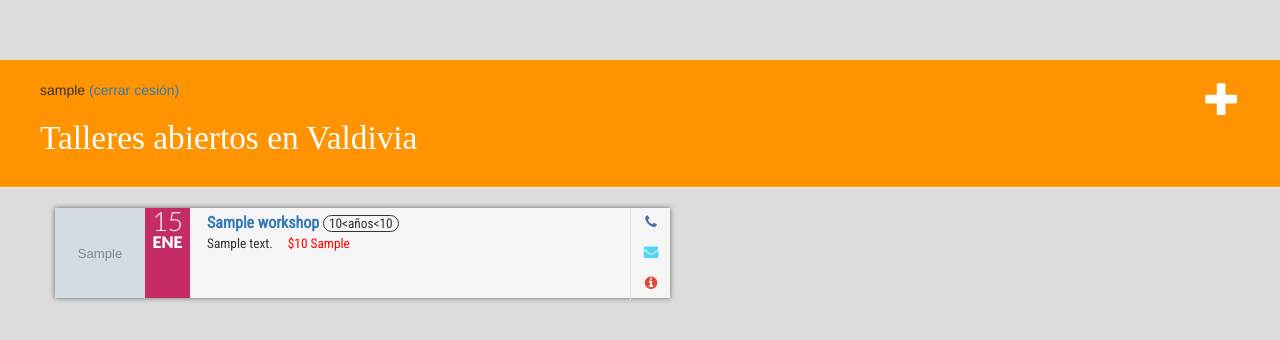
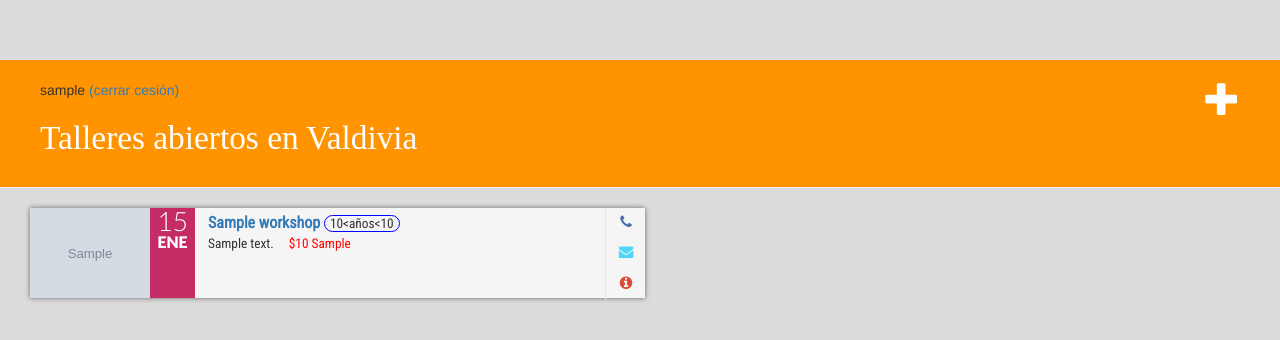
Before and after one commit to quentindeneyer/my-first-blog, a Django app: page / in a window 1280 px wide. Shown: the top 340 px of the page. Run offline with Django 3.2, Linux system fonts and the light colour scheme; a user stored in the database is signed in; tables that the repository leaves empty hold one stand-in row (values such as "Sample post"); grey boxes marked "Sample" are stand-in pictures; some libraries are stand-ins or nearby versions.

Commit message:
blog.css add media minwidth...

```diff
--- a/django_girls/blog/static/css/blog.css
+++ b/django_girls/blog/static/css/blog.css
@@ -19,7 +19,7 @@
 }
 
 .content {
-    margin-left: 40px;
+    margin-left: 15px;
 }
 
 .col-md-8 {
@@ -74,6 +74,7 @@ h1, h3, h4 {
   line-height: 1;
   -webkit-font-smoothing: antialiased;
   -moz-osx-font-smoothing: grayscale;
+  margin-top: 5px;
 }
 }
 .fa-info:before {
@@ -130,19 +131,21 @@ h1, h3, h4 {
     line-height: 1;
 }
 .event-list > li > img {
-    width: 100%;
-    max-width: 120px
+    /*width: 100%;*/
+    max-width: 120px;
+    height: 0px;
 }
 .event-list > li > .info {
     font-family: 'Roboto Condensed', sans-serif;
-    padding: 7px;
+    padding: 3px;
     text-align: center;
 }
 .event-list > li > .info > .title {
     font-size: 12pt;
     font-weight: 700;
     margin: 0px;
-    padding: 7px;
+    padding: 3px;
+    text-align: left;
 }
 
 .event-list > li > .info > .title > .edad {
@@ -157,8 +160,8 @@ h1, h3, h4 {
     border-style:solid;
     border-radius: 10px;
     border-width: 1px;
-    border-spacing: 1px
-    border-color:#287EC7;
+    border-spacing: 1px;
+    border-color: blue;
 
 }
 
@@ -189,6 +192,7 @@ h1, h3, h4 {
 }
 .event-list > li > .social > ul {
     margin: 0px;
+    height: 30px;
 }
 .event-list > li > .info > ul > li,
 .event-list > li > .social > ul > li {
@@ -202,14 +206,17 @@ h1, h3, h4 {
 .event-list > li > .info > ul > li > a {
     display: block;
     width: 100%;
+    height: 100%;
     color: rgb(30, 30, 30);
     text-decoration: none;
 }
 .event-list > li > .social > ul > li {
     padding: 0px;
+    height: 100%
 }
 .event-list > li > .social > ul > li > a {
     padding: 3px 0px;
+    height: 100%
 }
 .event-list > li > .info > ul > li:hover,
 .event-list > li > .social > ul > li:hover {
@@ -242,20 +249,28 @@ h1, h3, h4 {
     background-color: rgb(221, 75, 57) !important;
 }
 
-@media (min-width: 768px) {
+
+@media (min-width: 550px) {
+    .fa{
+        margin-top: 0px;
+    }
+
     .event-list > li {
         position: relative;
         display: block;
-        width: 100%;
-        height: 90px;
+        width: 500px;
+        height: 145px;
         padding: 0px;
     }
     .event-list > li > time,
     .event-list > li > img  {
         display: inline-block;
+        height: 100%;
+        width:height;
+        max-width: 100%;
     }
     .event-list > li > img {
-        width: 120px;
+
         float: left;
     }
     .event-list > li > time {
@@ -268,19 +283,19 @@ h1, h3, h4 {
     }
     .event-list > li > time {
         width: 45px;
-        height: 90px;
+        height: 100%;
         padding: 0px;
         margin: 0px;
     }
     .event-list > li > img {
-        width: 90px;
-        height: 90px;
+        /*width: 90px;
+        height: 90px;*/
         padding: 0px;
         margin: 0px;
     }
     .event-list > li > .info {
         position: relative;
-        height: 90px;
+        height: 100%;
         text-align: justify;
         padding-right: 40px;
         padding-top: 5px;
@@ -304,9 +319,11 @@ h1, h3, h4 {
         right: 0px;
         display: block;
         width: 40px;
+        height: 100%
     }
     .event-list > li > .social > ul {
         border-left: 1px solid rgb(230, 230, 230);
+        height: 100%
     }
     .event-list > li > .social > ul > li {
         display: block;
@@ -315,7 +332,15 @@ h1, h3, h4 {
     }
     .event-list > li > .social > ul > li > a {
         display: block;
+        height: 100%;
         width: 40px;
         padding: 7px 0px 9px;
     }
 }
+
+@media (min-width: 675px){
+    .event-list > li {
+        width: 615px;
+        height: 90px;
+    }
+}
--- a/django_girls/blog/templates/blog/workshop_list.html
+++ b/django_girls/blog/templates/blog/workshop_list.html
@@ -27,9 +27,9 @@
 
 						<div class="social">
 							<ul>
-								<li class="facebook" style="width:33%;"><a href="tel:{{workshop.contact_phone}}" data-rel="external"><span class="fa fa-phone"></span></a></li>
-								<li class="twitter" style="width:34%;"><a href="mailto:{{workshop.contact_email}}"><span class="fa fa-envelope"></span></a></li>
-								<li class="google-plus" style="width:33%;"><a href={{workshop.url_information}}><span class="fa fa-info-circle"></span></a></li>
+								<li class="facebook" style="height:33%;"><a href="tel:{{workshop.contact_phone}}" data-rel="external"><span class="fa fa-phone"></span></a></li>
+								<li class="twitter" style="height:34%;"><a href="mailto:{{workshop.contact_email}}"><span class="fa fa-envelope"></span></a></li>
+								<li class="google-plus" style="height:33%;"><a href={{workshop.url_information}}><span class="fa fa-info-circle"></span></a></li>
 							</ul>
 						</div>
 
--- a/django_girls/blog/templates/blog/workshop_list_base.html
+++ b/django_girls/blog/templates/blog/workshop_list_base.html
@@ -28,9 +28,9 @@
 
 						<div class="social">
 							<ul>
-								<li class="facebook" style="width:33%;"><a href="tel:{{workshop.contact_phone}}" data-rel="external"><span class="fa fa-phone"></span></a></li>
-								<li class="twitter" style="width:34%;"><a href="mailto:{{workshop.contact_email}}"><span class="fa fa-envelope"></span></a></li>
-								<li class="google-plus" style="width:33%;"><a href={{workshop.url_information}}><span class="fa fa-info-circle"></span></a></li>
+								<li class="facebook" ><a href="tel:{{workshop.contact_phone}}" data-rel="external"><span class="fa fa-phone"></span></a></li>
+								<li class="twitter" ><a href="mailto:{{workshop.contact_email}}"><span class="fa fa-envelope"></span></a></li>
+								<li class="google-plus" ><a href={{workshop.url_information}}><span class="fa fa-info-circle"></span></a></li>
 							</ul>
 						</div>
 
```
